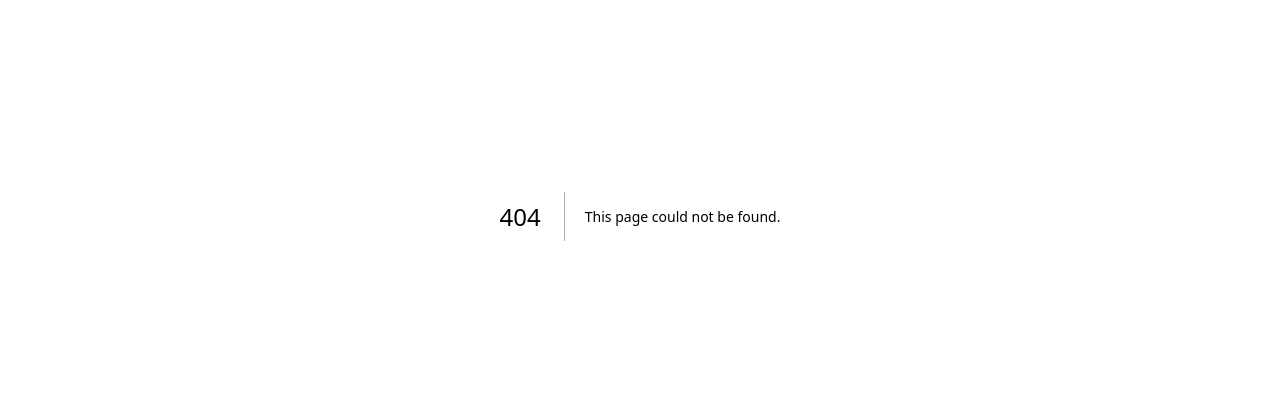
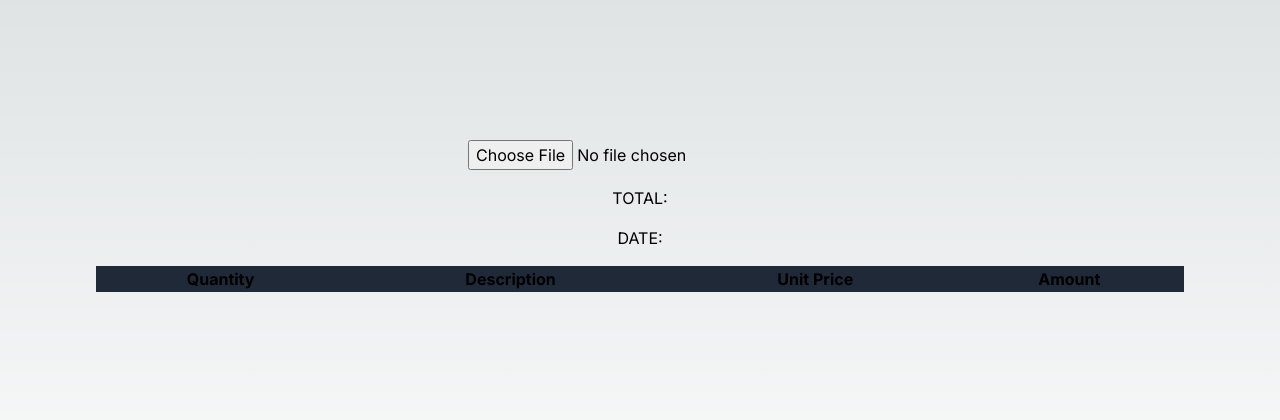
Before and after one commit to Jascuas/invoice-ninja, a Next.js app: page /reader in a window 1280 px wide. Before the commit this address had no page. Shown: the part 184-604 px from the top of the page. Built offline with nearby package versions, Linux system fonts and the light colour scheme.

Commit message:
pdf reader

```diff
--- /dev/null
+++ b/app/reader/page.tsx
@@ -0,0 +1,151 @@
+"use client";
+
+import { useState } from "react";
+import { parse } from "csv-parse";
+import { twMerge } from "tailwind-merge";
+interface Product {
+  quantity: number;
+  description: string;
+  unitPrice: number;
+  amount: number;
+}
+interface CSVData {
+  date: string;
+  total: string;
+  items: Product[];
+}
+
+export default function Reader() {
+  const [data, setData] = useState<CSVData | null>(null);
+
+  const handleFileUpload = async (
+    event: React.ChangeEvent<HTMLInputElement>
+  ) => {
+    const file = event.target.files?.[0];
+    console.log("A");
+    if (file) {
+      const text = await file.text();
+      const results: string[][] = [];
+      const parser = parse(text, {
+        delimiter: ",",
+        skip_empty_lines: true,
+        skip_records_with_empty_values: true,
+      });
+      parser.on("readable", () => {
+        let record;
+        while ((record = parser.read()) !== null) {
+          results.push(record);
+        }
+      });
+      parser.on("end", () => {
+        // Filtrar líneas
+        const dateRow = results.find((row) => row[0].includes("/"));
+        const totalRow = results.find(
+          (row) => row[row.length - 2] === "TOTAL (€)"
+        );
+        const cleanedResults = results.filter(
+          (row) =>
+            !row[0].includes("/") &&
+            row[1] !== "Descripción" &&
+            row[1] !== "Parking" &&
+            row[3] !== "TOTAL (€)"
+        );
+
+        const normalProducts = [];
+        const kgProducts = [];
+
+        for (let i = 0; i < cleanedResults.length; i++) {
+          const row = cleanedResults[i];
+          const nextRow = cleanedResults[i + 1];
+          // Si la fila contiene "kg" en la columna 1 o 3, es un producto en kg
+          if (nextRow[1].includes("kg") || nextRow[3].includes("kg")) {
+            const kgProduct = [...row];
+            // Combina el nombre con el valor kg
+            kgProduct[2] = nextRow[1].replace("kg", "").trim();
+            kgProduct[3] = nextRow[3].replace("€/kg", "").trim();
+            kgProduct[4] = nextRow[4];
+            kgProducts.push(kgProduct);
+
+            // Aumentar indice para saltar linea
+
+            i++;
+          } else {
+            normalProducts.push(row);
+          }
+        }
+        const transformNumbers = (val: string) => {
+          return parseFloat(val.replace(",", "."));
+        };
+
+        // Transformar los productos en arrays con campos específicos
+        const transformedNormalProducts = normalProducts.map((row) => ({
+          quantity: transformNumbers(row[0]),
+          description: row[1],
+          unitPrice: transformNumbers(row[4]) / transformNumbers(row[0]),
+          amount: transformNumbers(row[4]),
+        }));
+
+        const transformedKgProducts = kgProducts.map((row) => ({
+          quantity: transformNumbers(row[2]),
+          description: row[1],
+          unitPrice: transformNumbers(row[3]),
+          amount: transformNumbers(row[4]),
+        }));
+
+        console.log("Normal Products:", transformedNormalProducts);
+        console.log("Kg Products:", transformedKgProducts);
+        // Extraer fecha y total
+
+        const date = dateRow ? dateRow[0] : "";
+        const total = totalRow ? totalRow[totalRow.length - 1] : "";
+
+        setData({
+          date,
+          total,
+          items: [...transformedNormalProducts, ...transformedKgProducts],
+        });
+      });
+    }
+  };
+
+  return (
+    <main className="flex gap-4 min-h-screen flex-col items-center justify-center p-24">
+      <input type="file" onChange={handleFileUpload} />
+      <span>TOTAL: {data?.total}</span>
+      <span>DATE: {data?.date}</span>
+
+      <Table products={data?.items} />
+    </main>
+  );
+}
+
+const Table: React.FC<{ products: Product[] | undefined }> = ({ products }) => {
+  return (
+    <table className="min-w-full table-auto">
+      <thead>
+        <tr className="bg-gray-800 p-2">
+          <th>Quantity</th>
+          <th>Description</th>
+          <th>Unit Price</th>
+          <th>Amount</th>
+        </tr>
+      </thead>
+      <tbody>
+        {products?.map((product, index) => (
+          <tr
+            key={index}
+            className={twMerge(
+              "p-2 text-center",
+              index % 2 === 0 && "bg-gray-700"
+            )}
+          >
+            <td>{product.quantity.toFixed(3)}</td>
+            <td>{product.description}</td>
+            <td>{product.unitPrice.toFixed(2)}</td>
+            <td>{product.amount.toFixed(2)}</td>
+          </tr>
+        ))}
+      </tbody>
+    </table>
+  );
+};
--- a/next.config.js
+++ b/next.config.js
@@ -1,4 +1,11 @@
 /** @type {import('next').NextConfig} */
-const nextConfig = {}
+
+
+const nextConfig = {
+    experimental: {
+        serverComponentsExternalPackages: [],
+    },
+};
+
 
 module.exports = nextConfig
--- a/package.json
+++ b/package.json
@@ -13,13 +13,18 @@
     "@types/react": "18.2.20",
     "@types/react-dom": "18.2.7",
     "autoprefixer": "10.4.15",
+    "csv-parse": "^5.4.0",
     "eslint": "8.47.0",
     "eslint-config-next": "13.4.16",
     "next": "13.4.16",
     "postcss": "8.4.28",
     "react": "18.2.0",
     "react-dom": "18.2.0",
+    "tailwind-merge": "^1.14.0",
     "tailwindcss": "3.3.3",
     "typescript": "5.1.6"
+  },
+  "devDependencies": {
+    "@types/pdf-parse": "^1.1.1"
   }
 }
--- a/tsconfig.json
+++ b/tsconfig.json
@@ -1,7 +1,8 @@
 {
   "compilerOptions": {
-    "target": "es5",
-    "lib": ["dom", "dom.iterable", "esnext"],
+    "target": "es2018",
+    "lib": ["es2018", "dom", "dom.iterable"],
+    "downlevelIteration": true,
     "allowJs": true,
     "skipLibCheck": true,
     "strict": true,
```
Also changed, not shown: 1 other file (tests, documents, lock files or other folders).
